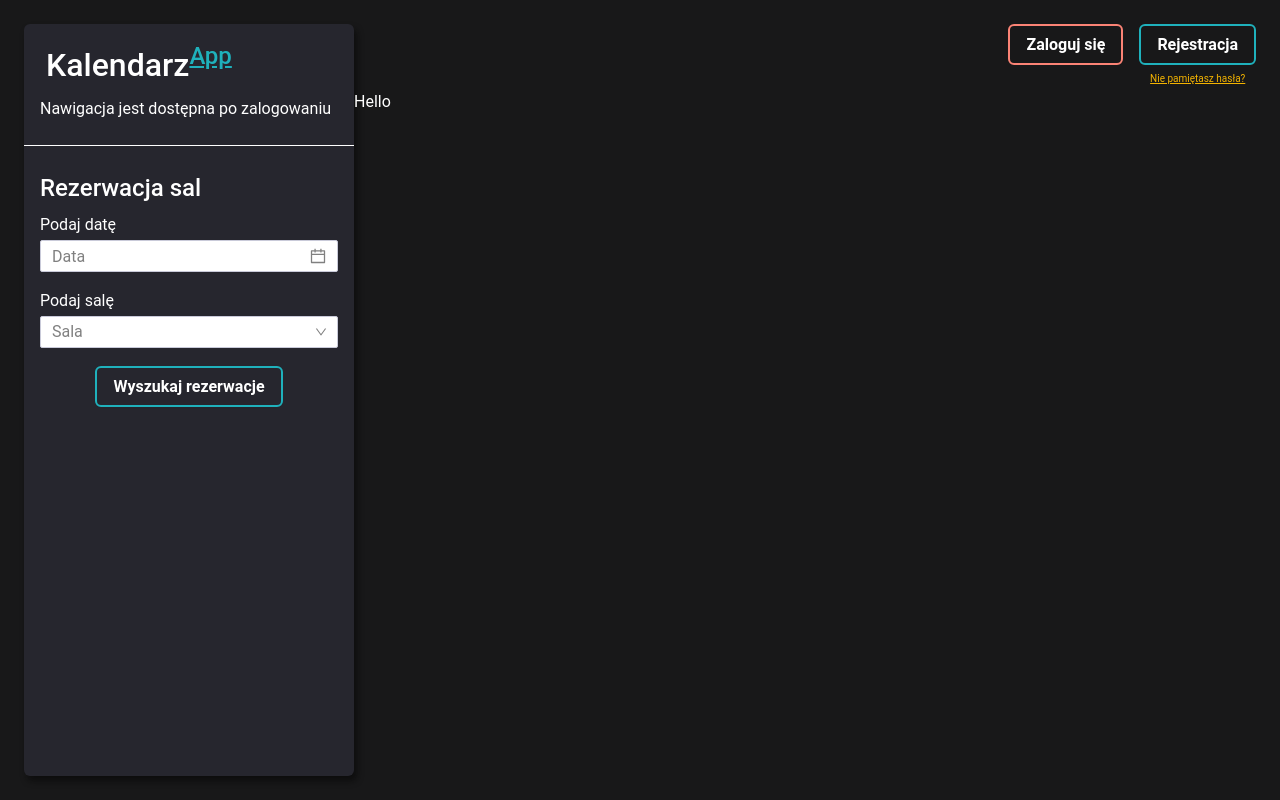
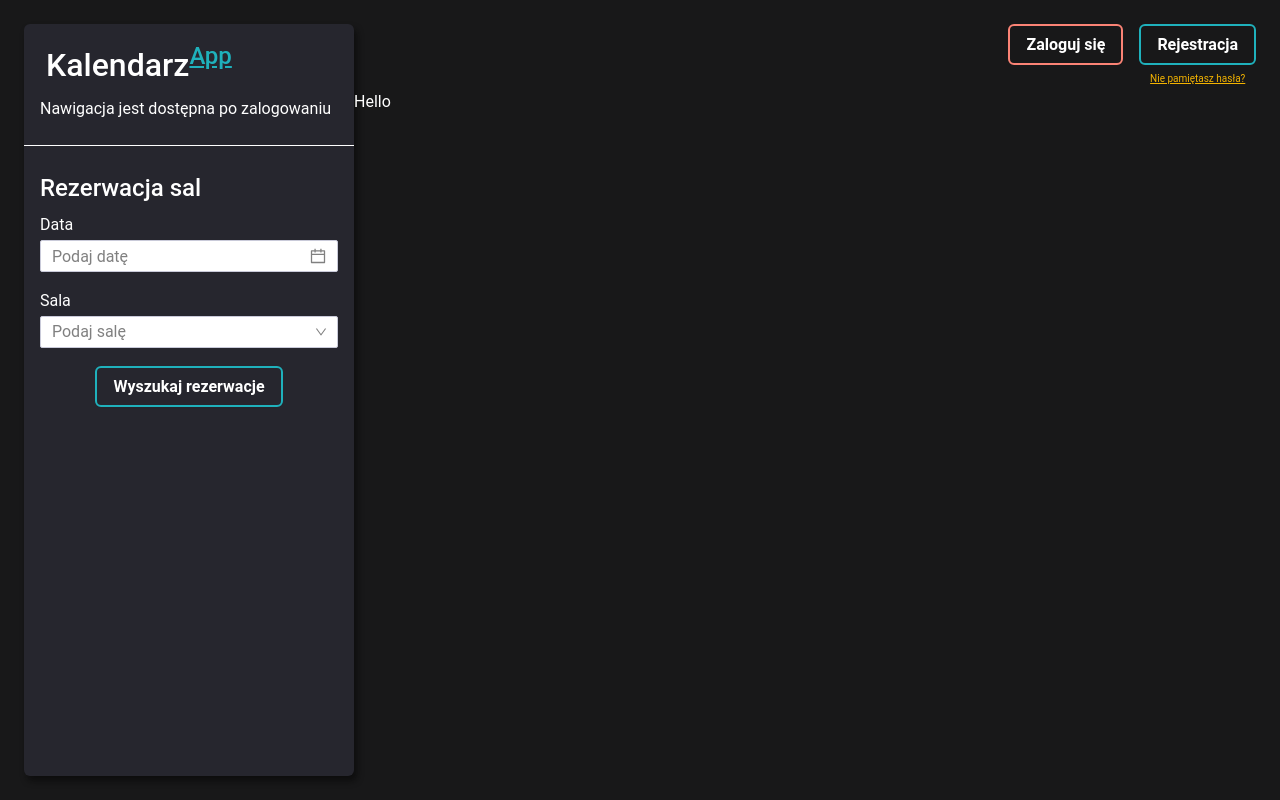
Before and after one commit to Terminatt/kalendarz-app, a React (Create React App) app in the folder front/: page / in a window 1280 px wide. Built offline with nearby package versions, Linux system fonts and the light colour scheme; no server answers.

Commit message:
fix(front): change form labels to not be cta

```diff
--- a/front/src/components/ReservationSearch/ReservationSearch.tsx
+++ b/front/src/components/ReservationSearch/ReservationSearch.tsx
@@ -23,11 +23,11 @@ const ReservationSearch: React.FC = () => {
         <div className="reservation-search">
             <Form form={form} {...formLayout} role="search">
                 <h2>Rezerwacja sal</h2>
-                <Form.Item label="Podaj datę">
-                    <CustomDatePicker disabledDate={disabledDates} placeholder="Data" />
+                <Form.Item label="Data">
+                    <CustomDatePicker disabledDate={disabledDates} placeholder="Podaj datę" />
                 </Form.Item>
-                <Form.Item label="Podaj salę">
-                    <Select placeholder="Sala">
+                <Form.Item label="Sala">
+                    <Select placeholder="Podaj salę">
                         <Option value="jack">Jack</Option>
                         <Option value="lucy">Lucy</Option>
                         <Option value="yiminghe">yiminghe</Option>
```
